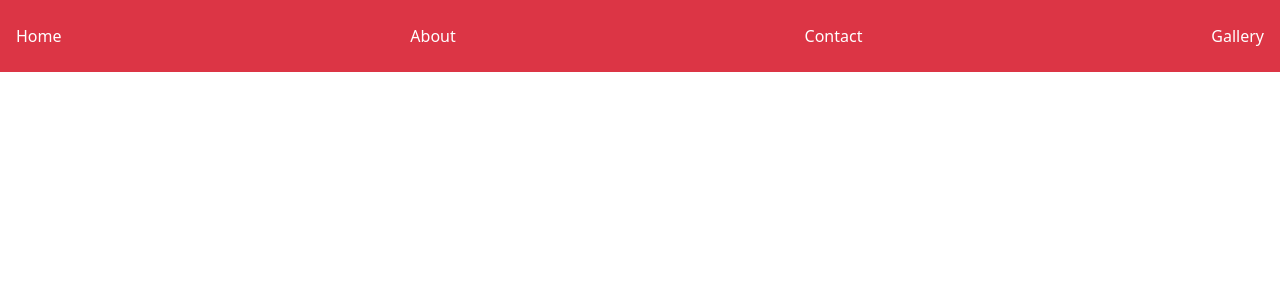
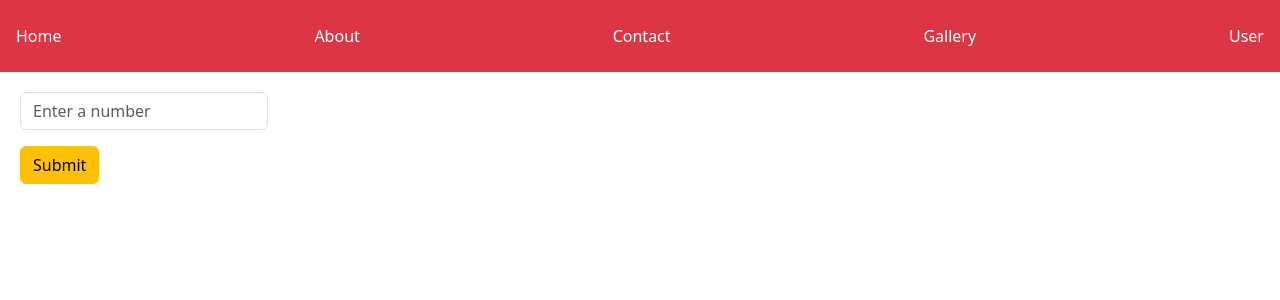
Before and after one commit to DnyaneshwarArgade/React, a React (Vite) app: page /user in a window 1280 px wide. Shown: the top 300 px of the page. Built offline with nearby package versions, Linux system fonts and the light colour scheme.

Commit message:
User Page create Logic Even and Odd Number Check one time

```diff
--- a/src/App.jsx
+++ b/src/App.jsx
@@ -6,6 +6,7 @@ import Home from './Screens/Home';
 import About from './Screens/About';
 import Contact from './Screens/Contact';
 import Gallery from './Screens/Gallery';
+import User from './Screens/User';
 
 function App() {
   return (
@@ -17,6 +18,7 @@ function App() {
         <Route path='/about' element={<About />} />
         <Route path='/contact' element={<Contact />} />
         <Route path='/gallery' element={<Gallery />} />
+        <Route path='/user' element={<User />} />
       </Routes>
     </Router>
   );
--- a/src/Screens/Home.jsx
+++ b/src/Screens/Home.jsx
@@ -20,6 +20,9 @@ function Home() {
                         <li>
                             <Link to="/gallery" className='text-white text-decoration-none'>Gallery</Link>
                         </li>
+                        <li>
+                            <Link to= "/user"  className='text-white text-decoration-none' >User</Link>
+                        </li>
                     </ul>
                 </div>
             </div>
--- /dev/null
+++ b/src/Screens/User.jsx
@@ -0,0 +1,44 @@
+import React, { useState } from 'react';
+import 'bootstrap/dist/css/bootstrap.min.css';
+
+function User() {
+  const [data, setData] = useState('');
+  const [message, setMessage] = useState('');
+
+  const handleSubmit = () => {
+    const num = parseInt(data);
+
+    if (isNaN(num)) {
+      setMessage('Please enter a valid number');
+      return;
+    }
+
+    if (num % 2 === 0) {
+      setMessage("The number is Even");
+    } else {
+      setMessage("The number is Odd");
+    }
+    setData('');
+  };
+
+  return (
+    <div style={{ padding: 20,}}>
+      <input
+        type="number"
+        placeholder="Enter a number"
+        className="form-control mb-3"
+        style={{ width: "20%" }}
+        value={data}
+        onChange={(e) => setData(e.target.value)}
+      />
+
+      <button className="btn btn-warning mb-3" onClick={handleSubmit}>
+        Submit
+      </button>
+
+      {message && <h4>{message}</h4>}
+    </div>
+  );
+}
+
+export default User;
```
